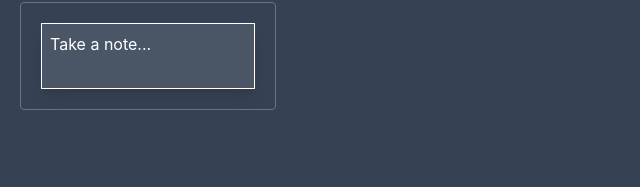
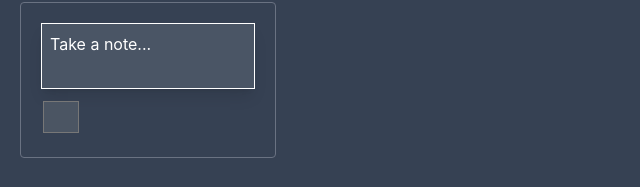
Before and after one commit to aflashareen/Notes-app, a React (Vite) app: page / in a window 1280 px wide. Shown: the part 102-289 px from the top of the page, without its empty margins (0-640 px from the left). Built offline with nearby package versions, Linux system fonts and the light colour scheme.

Commit message:
my note app color picker is added for the note list

```diff
--- a/src/NotesInp.jsx
+++ b/src/NotesInp.jsx
@@ -3,17 +3,16 @@ function NotesInp({ setNotes }) {
     const [expanded, setExpanded] = useState(false);
     const [title, setTitle] = useState("");
     const [body, setBody] = useState("");
+    const [color, setColor] = useState("#4B5563");
 
     const handleAdd = () => {
-        console.log("Title:", title)
-        console.log("Body:", body)
+        if (!title.trim() && !body.trim()) return;
 
-        if(!title.trim() && !body.trim()) return;
-
-        setNotes((prev) => [...prev, {title,body,},]);
+        setNotes((prev) => [...prev, { title, body, color,},]);
 
         setTitle("");
         setBody("");
+        setColor("#4B5563")
         setExpanded(false);
     }
     return (
@@ -32,9 +31,15 @@ function NotesInp({ setNotes }) {
                     placeholder="Take a note..."
                     value={body}
                     onFocus={() => setExpanded(true)}
-                    onChange={(e)=> setBody(e.target.value)}
+                    onChange={(e) => setBody(e.target.value)}
                 ></textarea>
                 {expanded && <button type="button" className="text-white border" onClick={handleAdd}>Add</button>}
+                <input
+                    type="color"
+                    value={color}
+                    onChange={(e) => setColor(e.target.value)}
+                    className="w-10 h-10 mt-2 cursor-pointer"
+                />
             </div>
         </div>
     )
--- a/src/NotesList.jsx
+++ b/src/NotesList.jsx
@@ -10,6 +10,7 @@ function NotesList({ notes, deleteNote, editNote, archiveNote, }) {
     <div className="flex flex-wrap gap-4 mt-5 ml-5">
       {notes.map((note, index) => (
         <div key={index}
+        style={{backgroundColor: note.color }}
           className="w-64 p-4 border border-white/20 rounded bg-white/10 backdrop-blur-md shadow-lg text-white transition duration-300 transform hover:-translate-y-2 hover:shadow-2xl">
           {editingIndex === index ? (
             <>
--- /dev/null
+++ b/src/ThemePicker.jsx
@@ -0,0 +1,19 @@
+
+function ThemePicker({ themeColor, setThemeColor }) {
+  return (
+    <div className="flex items-center gap-3 m-4">
+      <label className="text-white font-medium">
+        Theme:
+      </label>
+
+      <input
+        type="color"
+        value={themeColor}
+        onChange={(e) => setThemeColor(e.target.value)}
+        className="w-10 h-10 cursor-pointer"
+      />
+    </div>
+  );
+}
+
+export default ThemePicker;
```
